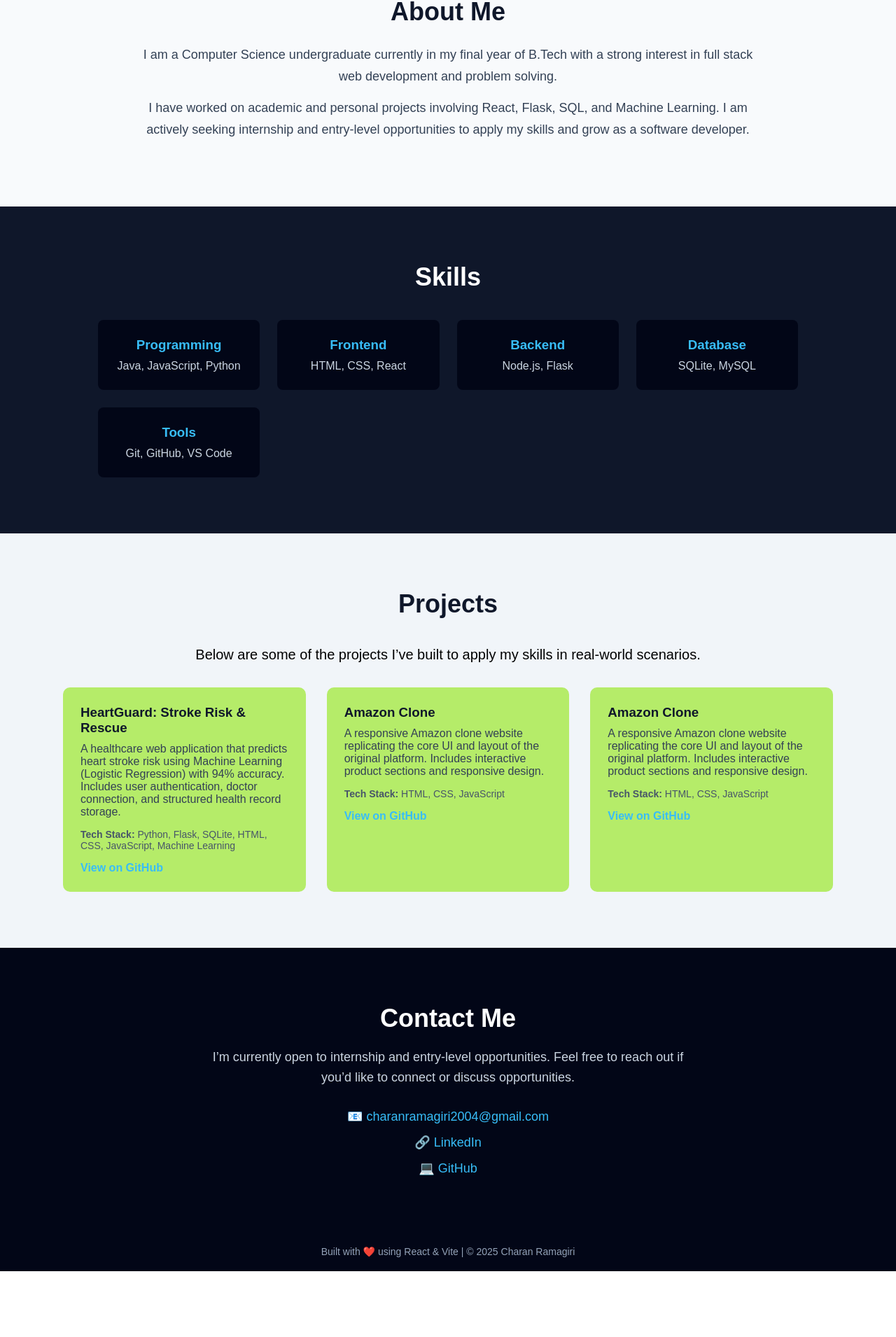
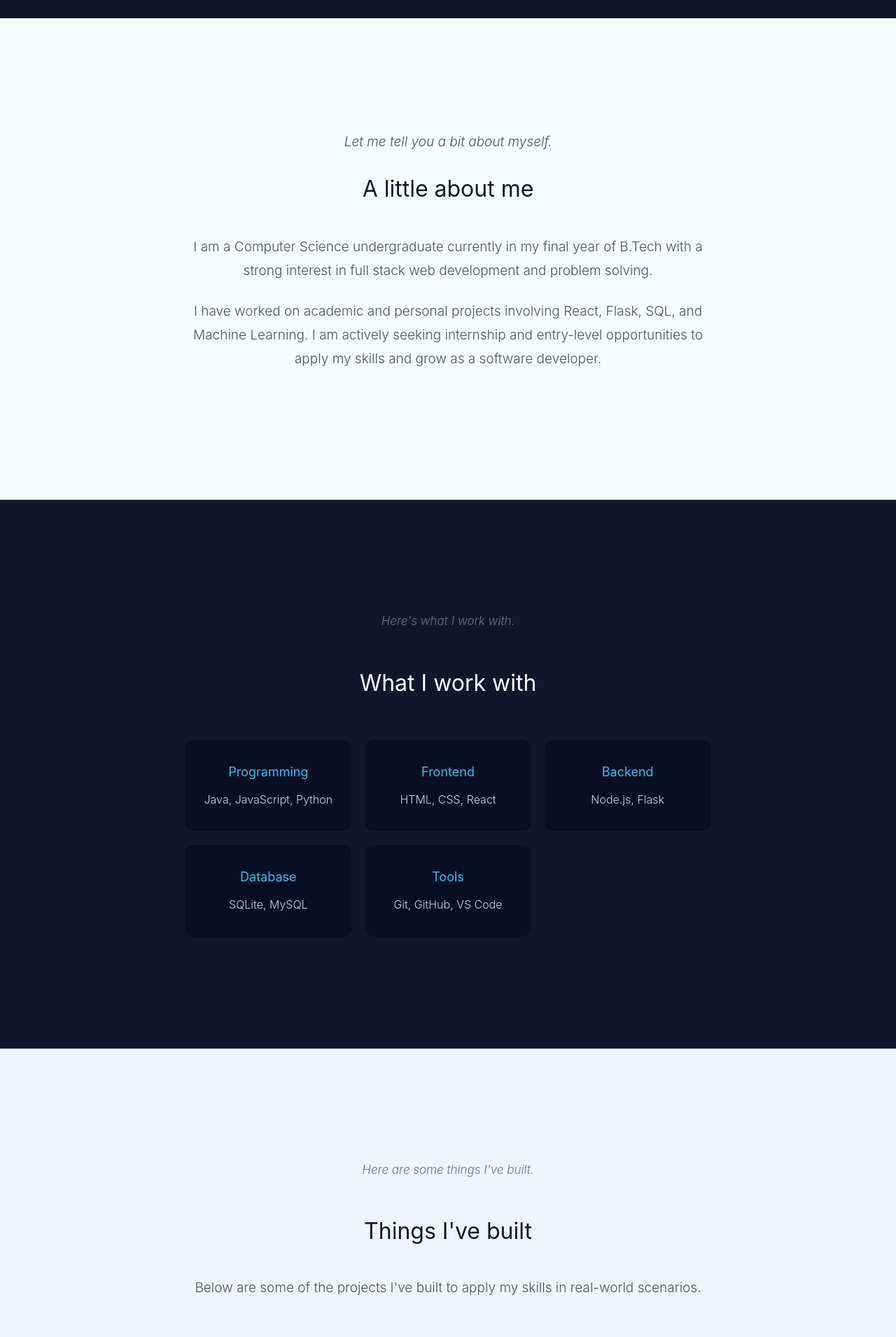
Before and after one commit to charanramagiri/portfolio, a React (Vite) app: page / in a window 1280 px wide. Shown: the part 872-2782 px from the top of the page at 70% size. Before the commit the page ends 2688 px from the top, so only its background shows below. Built offline with nearby package versions, Linux system fonts and the light colour scheme.

Commit message:
updated portfolio like Scroll-as-a-story experience

```diff
--- a/src/components/About/About.css
+++ b/src/components/About/About.css
@@ -1,22 +1,33 @@
 .about{
-    padding: 80px 40px;
+    padding: 160px 40px;
     background-color: #f8fafc;
     color: #0f172a;
 }
 .about-container{
-    max-width: 900px;
+    max-width: 750px;
     margin: 0 auto;
     text-align: center;
 }
 
+.section-transition {
+    font-size: 17px;
+    color: #64748b;
+    margin-bottom: 48px;
+    font-weight: 300;
+    font-style: italic;
+}
+
 .about h2{
-    font-size: 36px;
-    margin-bottom: 25px;
+    font-size: 32px;
+    margin-bottom: 40px;
+    font-weight: 400;
+    color: #0f172a;
 }
 
 .about p{
-    font-size: 18px;
-    line-height: 1.7;
-    margin-bottom: 15px;
-    color: #334155;
+    font-size: 19px;
+    line-height: 1.8;
+    margin-bottom: 24px;
+    color: #475569;
+    font-weight: 300;
 }
--- a/src/components/About/About.jsx
+++ b/src/components/About/About.jsx
@@ -4,7 +4,9 @@ function About() {
   return (
     <section className="about" id="about">
       <div className="about-container">
-        <h2>About Me</h2>
+        <p className="section-transition">Let me tell you a bit about myself.</p>
+
+        <h2>A little about me</h2>
 
         <p>
         I am a Computer Science undergraduate currently in my final year of B.Tech with a strong interest in full stack web development and problem solving.
--- a/src/components/Contact/Contact.css
+++ b/src/components/Contact/Contact.css
@@ -1,33 +1,50 @@
 .contact {
-  padding: 80px 40px;
+  padding: 160px 40px;
   background-color: #020617;
   color: white;
   text-align: center;
 }
 
+.contact-wrapper {
+  max-width: 750px;
+  margin: 0 auto;
+}
+
+.section-transition {
+  font-size: 17px;
+  color: #64748b;
+  margin-bottom: 48px;
+  font-weight: 300;
+  font-style: italic;
+}
+
 .contact h2 {
-  font-size: 36px;
-  margin-bottom: 20px;
+  font-size: 32px;
+  margin-bottom: 40px;
+  font-weight: 400;
+  color: white;
 }
 
 .contact p {
-  max-width: 700px;
-  margin: 0 auto 30px;
-  font-size: 18px;
-  line-height: 1.6;
+  max-width: 100%;
+  margin: 0 auto 48px;
+  font-size: 19px;
+  line-height: 1.8;
   color: #cbd5e1;
+  font-weight: 300;
 }
 
 .contact-links {
   display: flex;
   flex-direction: column;
-  gap: 15px;
+  gap: 20px;
 }
 
 .contact-links a {
   color: #38bdf8;
   font-size: 18px;
   text-decoration: none;
+  font-weight: 300;
 }
 
 .contact-links a:hover {
--- a/src/components/Contact/Contact.jsx
+++ b/src/components/Contact/Contact.jsx
@@ -3,12 +3,15 @@ import "./Contact.css";
 function Contact() {
   return (
     <section className="contact" id="contact">
-      <h2>Contact Me</h2>
+      <div className="contact-wrapper">
+        <p className="section-transition">Let's connect.</p>
 
-      <p>
-        I’m currently open to internship and entry-level opportunities.
-        Feel free to reach out if you’d like to connect or discuss opportunities.
-      </p>
+        <h2>Let's connect</h2>
+
+        <p>
+          I'm currently open to internship and entry-level opportunities.
+          Feel free to reach out if you'd like to connect or discuss opportunities.
+        </p>
 
       <div className="contact-links">
         <a href="mailto:charanramagiri2004@gmail.com">
@@ -31,6 +34,7 @@ function Contact() {
           💻 GitHub
         </a>
       </div>
+      </div>
     </section>
   );
 }
--- a/src/components/Footer/Footer.css
+++ b/src/components/Footer/Footer.css
@@ -1,7 +1,9 @@
 .footer{
     background-color: #020617;
-    color: #94a3b8;
+    color: #64748b;
     text-align: center;
-    padding: 20px;
+    padding: 40px 20px;
     font-size: 14px;
+    font-weight: 300;
+    border: none;
 }
--- a/src/components/Hero/Hero.css
+++ b/src/components/Hero/Hero.css
@@ -1,15 +1,15 @@
 .hero {
-    min-height: 90vh;
+    min-height: 100vh;
     display: flex;
     align-items: center;
     justify-content: center;
     background-color: #0f172a;
     color: white;
-    padding: 40px;
+    padding: 80px 40px;
 }
 
 .hero-content {
-    max-width: 700px;
+    max-width: 750px;
     text-align: center;
     display: flex;
     flex-direction: column;
@@ -27,9 +27,9 @@
 
 .hero h1 {
     font-size: 48px;
-    margin-bottom: 24px;
-    font-weight: 500;
-    line-height: 1.2;
+    margin-bottom: 32px;
+    font-weight: 400;
+    line-height: 1.3;
 }
 
 .hero h1 span {
@@ -45,18 +45,19 @@
 }
 
 .hero p {
-    font-size: 18px;
-    line-height: 1.7;
+    font-size: 19px;
+    line-height: 1.8;
     margin-bottom: 48px;
     color: #cbd5e1;
-    max-width: 600px;
+    max-width: 650px;
+    font-weight: 300;
 }
 
 .hero-buttons {
     display: flex;
     gap: 16px;
     justify-content: center;
-    margin-bottom: 80px;
+    margin-bottom: 100px;
 }
 
 .btn {
--- a/src/components/Projects/Projects.css
+++ b/src/components/Projects/Projects.css
@@ -1,12 +1,27 @@
 .projects{
-    padding: 80px 40px;
+    padding: 160px 40px;
     background-color: #f1f5f9;
     text-align: center;
 }
+
+.projects-wrapper {
+    max-width: 750px;
+    margin: 0 auto;
+}
+
+.section-transition {
+    font-size: 17px;
+    color: #64748b;
+    margin-bottom: 48px;
+    font-weight: 300;
+    font-style: italic;
+}
+
 .projects h2{
-    font-size: 36px;
+    font-size: 32px;
     margin-bottom: 40px;
     color: #0f172a;
+    font-weight: 400;
 }
 .projects-container{
     display: grid;
@@ -17,33 +32,43 @@
 }
 .project-card {
     background-color: rgb(181, 236, 105);
-    padding: 25px;
-    border-radius: 10px;
+    padding: 32px;
+    border-radius: 12px;
     text-align: left;
+    border: none;
 }
 .project-card h3{
-    margin-bottom: 10px;
+    margin-bottom: 16px;
     color: #0f172a;
+    font-weight: 400;
+    font-size: 22px;
 }
 .project-description{
     font-size: 16px;
-    margin-bottom: 15px;
+    margin-bottom: 20px;
     color: #334155;
+    line-height: 1.7;
+    font-weight: 300;
 }
 .project-tech{
     font-size: 14px;
-    margin-bottom: 15px;
+    margin-bottom: 20px;
     color: #475569;
+    font-weight: 300;
 }
 .project-link{
     text-decoration: none;
     color: #38bdf8;
-    font-weight: bold;
+    font-weight: 400;
+    font-size: 15px;
 }
 .project-link:hover{
     text-decoration: underline;
 }
 .projects-intro{
-    margin-bottom: 35px;
-    font-size: 20px;
+    margin-bottom: 56px;
+    font-size: 19px;
+    color: #475569;
+    font-weight: 300;
+    line-height: 1.7;
 }
--- a/src/components/Projects/Projects.jsx
+++ b/src/components/Projects/Projects.jsx
@@ -4,9 +4,12 @@ import projects from "../../data/projects";
 function Projects() {
   return (
     <section className="projects" id="projects">
-      <h2>Projects</h2>
+      <div className="projects-wrapper">
+        <p className="section-transition">Here are some things I've built.</p>
 
-      <p className="projects-intro"> Below are some of the projects I’ve built to apply my skills in real-world scenarios. </p>
+        <h2>Things I've built</h2>
+
+        <p className="projects-intro">Below are some of the projects I've built to apply my skills in real-world scenarios.</p>
 
 
       <div className="projects-container">
@@ -33,6 +36,7 @@ function Projects() {
           </div>
         ))}
       </div>
+      </div>
     </section>
   );
 }
--- a/src/components/Skills/Skills.css
+++ b/src/components/Skills/Skills.css
@@ -1,30 +1,50 @@
 .skills{
-    padding: 80px 40px;
+    padding: 160px 40px;
     background-color: #0f172a;
     color: white;
     text-align: center;
 }
+
+.skills-wrapper {
+    max-width: 750px;
+    margin: 0 auto;
+}
+
+.section-transition {
+    font-size: 17px;
+    color: #64748b;
+    margin-bottom: 48px;
+    font-weight: 300;
+    font-style: italic;
+}
+
 .skills h2{
-    font-size: 36px;
-    margin-bottom: 40px;
+    font-size: 32px;
+    margin-bottom: 56px;
+    font-weight: 400;
+    color: white;
 }
 .skills-container{
     display: grid;
-    grid-template-columns: repeat(auto-fit, minmax(220px, 1fr));
-    gap: 25px;
-    max-width: 1000px;
-    margin: 0 auto;
+    grid-template-columns: repeat(auto-fit, minmax(200px, 1fr));
+    gap: 20px;
+    max-width: 100%;
 }
 .skill-card{
-    background-color: #020617;
-    padding: 25px;
-    border-radius: 8px;
+    background-color: rgba(2, 6, 23, 0.4);
+    padding: 32px 24px;
+    border-radius: 12px;
+    border: none;
+    backdrop-filter: blur(10px);
 }
 .skill-card h3{
-    margin-bottom: 10px;
+    margin-bottom: 12px;
     color: #38bdf8;
+    font-weight: 400;
+    font-size: 18px;
 }
 .skill-card p{
     font-size: 16px;
     color: #cbd5e1;
+    font-weight: 300;
 }
--- a/src/components/Skills/Skills.jsx
+++ b/src/components/Skills/Skills.jsx
@@ -3,9 +3,12 @@ import "./Skills.css";
 function Skills() {
   return (
     <section className="skills" id="skills">
-      <h2>Skills</h2>
+      <div className="skills-wrapper">
+        <p className="section-transition">Here's what I work with.</p>
 
-      <div className="skills-container">
+        <h2>What I work with</h2>
+
+        <div className="skills-container">
         <div className="skill-card">
           <h3>Programming</h3>
           <p>Java, JavaScript, Python</p>
@@ -31,6 +34,7 @@ function Skills() {
           <p>Git, GitHub, VS Code</p>
         </div>
       </div>
+      </div>
     </section>
   );
 }
--- a/src/index.css
+++ b/src/index.css
@@ -5,8 +5,16 @@
 }
 
 body {
-  font-family: Arial, sans-serif;
+  font-family: -apple-system, BlinkMacSystemFont, 'Segoe UI', 'Roboto', 'Oxygen', 'Ubuntu', 'Cantarell', 'Fira Sans', 'Droid Sans', 'Helvetica Neue', sans-serif;
+  -webkit-font-smoothing: antialiased;
+  -moz-osx-font-smoothing: grayscale;
+  line-height: 1.6;
 }
+
 html {
   scroll-behavior: smooth;
 }
+
+section {
+  transition: background-color 0.3s ease;
+}
```
